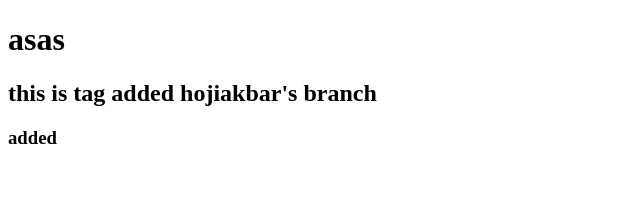
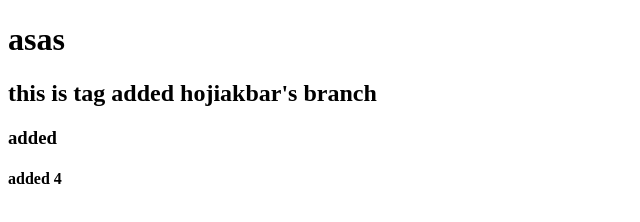
Before and after one commit to toshpolatCoder/first, a plain HTML site: page index.html in a window 1280 px wide. Shown: the full height of the page, 0-640 px from the left. Drawn offline with Linux system fonts and the light colour scheme.

Commit message:
added to master

```diff
--- a/index.html
+++ b/index.html
@@ -11,5 +11,7 @@
     <h2>this is tag added hojiakbar's branch</h2>
 
     <h3>added</h3>
+
+    <h4>added 4</h4>
 </body>
 </html>
```
